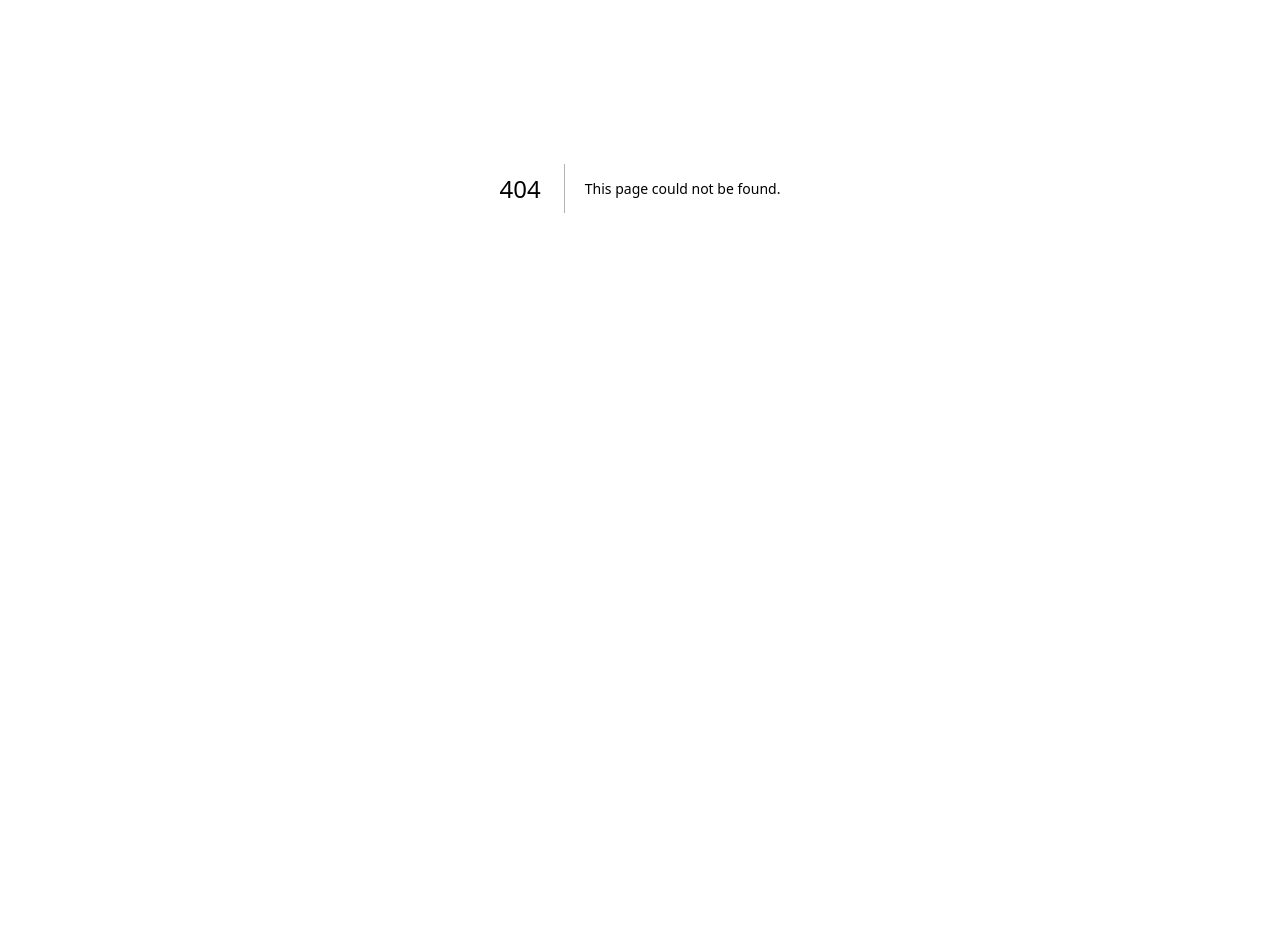
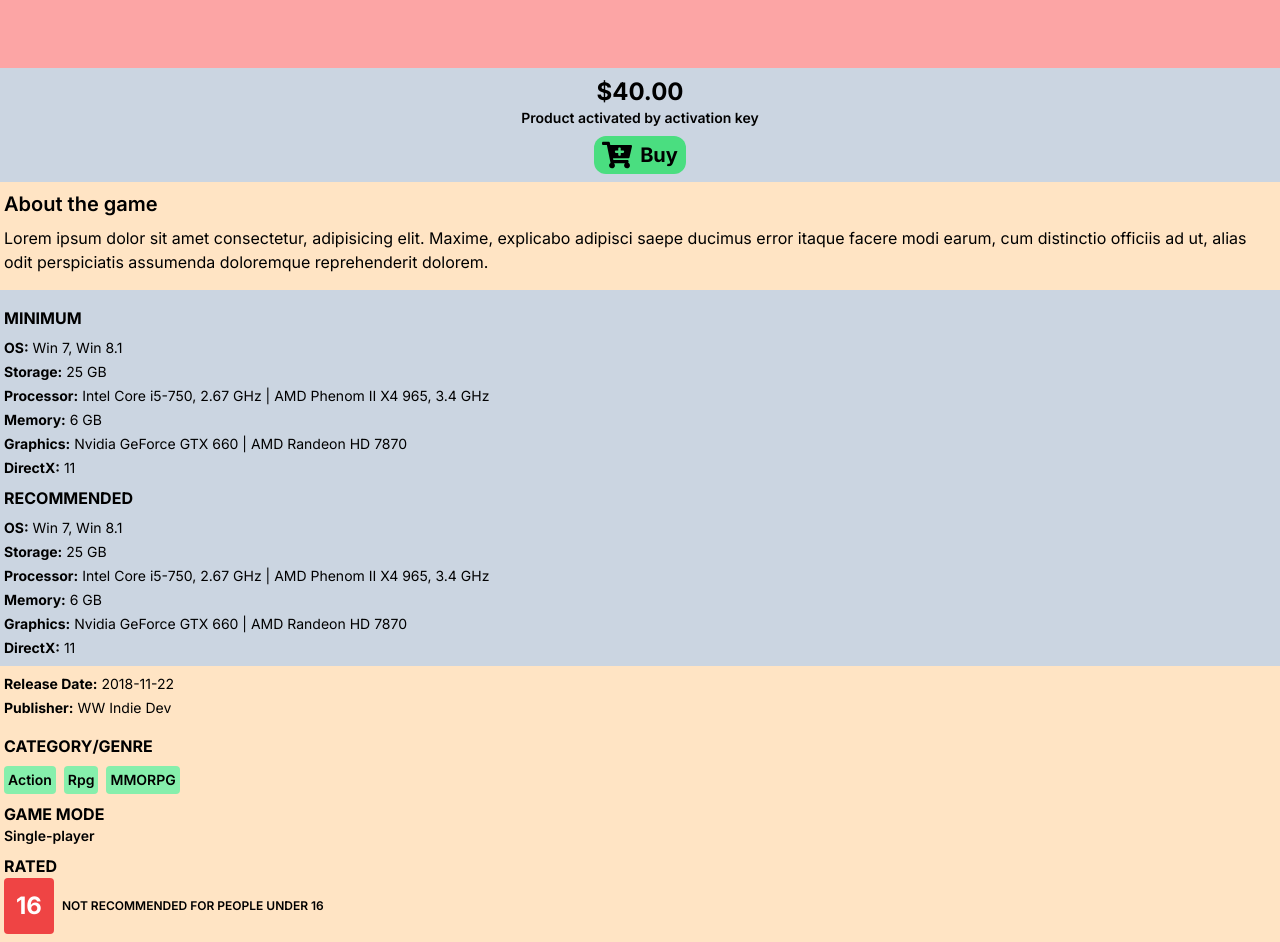
Before and after one commit to wesleywil/game-store, a Next.js app: page /store/game/1 in a window 1280 px wide. Before the commit this address had no page. Shown: the part 280-1222 px from the top of the page. Before the commit the page ends 868 px from the top, so only its background shows below. Built offline with nearby package versions, Linux system fonts and the light colour scheme.

Commit message:
added store game page and components used in the page

```diff
--- /dev/null
+++ b/src/app/store/game/[id]/page.tsx
@@ -0,0 +1,23 @@
+import StoreGameCategories from "@/components/store_game_categories/store_game_categories.component";
+import StoreGameGallery from "@/components/store_game_gallery/store_game_gallery.component";
+import StoreGameInfo from "@/components/store_game_info/store_game_info.component";
+import StoreGamePrice from "@/components/store_game_price/store_game_price.component";
+import StoreGameRequirements from "@/components/store_game_requirements/store_game_requirements.component";
+
+export default function Game() {
+  return (
+    <div>
+      <h1 className="text-black text-2xl font-semibold">Name of the game</h1>
+      {/* Game gallery */}
+      <StoreGameGallery />
+      {/* Game Price */}
+      <StoreGamePrice />
+      {/* Info */}
+      <StoreGameInfo />
+      {/* System Requirements */}
+      <StoreGameRequirements />
+      {/* Categories / Genre */}
+      <StoreGameCategories />
+    </div>
+  );
+}
--- /dev/null
+++ b/src/components/store_game_categories/store_game_categories.component.tsx
@@ -0,0 +1,49 @@
+const StoreGameCategories = () => {
+  return (
+    <div className="p-1 py-2 flex flex-col">
+      {/* Game info */}
+      <div className="mb-4 flex flex-col gap-1 text-sm">
+        <h1>
+          <b>Release Date:</b> 2018-11-22
+        </h1>
+        <h1>
+          <b>Publisher:</b> WW Indie Dev
+        </h1>
+      </div>
+      {/* Category/genre */}
+      <div className="flex flex-col">
+        <h1 className="font-bold mb-2">CATEGORY/GENRE</h1>
+        <div className="w-52 flex flex-wrap gap-2 text-sm font-semibold">
+          <div className="bg-green-300 p-1 rounded">
+            <h1>Action</h1>
+          </div>
+          <div className="bg-green-300 p-1 rounded">
+            <h1>Rpg</h1>
+          </div>
+          <div className="bg-green-300 p-1 rounded">
+            <h1>MMORPG</h1>
+          </div>
+        </div>
+      </div>
+      {/* Game mode */}
+      <div className="flex flex-col mt-2">
+        <h1 className="font-bold">GAME MODE</h1>
+        <h2 className="font-semibold text-sm">Single-player</h2>
+      </div>
+      {/* RATED */}
+      <div className="flex flex-col mt-2">
+        <h1 className="font-bold">RATED</h1>
+        <div className="flex items-center gap-2">
+          <h1 className="p-3 rounded bg-red-500 text-white text-2xl font-bold">
+            16
+          </h1>
+          <h1 className="text-xs font-semibold">
+            NOT RECOMMENDED FOR PEOPLE UNDER 16
+          </h1>
+        </div>
+      </div>
+    </div>
+  );
+};
+
+export default StoreGameCategories;
--- /dev/null
+++ b/src/components/store_game_gallery/store_game_gallery.component.tsx
@@ -0,0 +1,7 @@
+const StoreGameGallery = () => {
+  return (
+    <div className="w-full h-[30vh] mt-2 py-2 flex flex-col items-center justify-end bg-red-300"></div>
+  );
+};
+
+export default StoreGameGallery;
--- /dev/null
+++ b/src/components/store_game_info/store_game_info.component.tsx
@@ -0,0 +1,16 @@
+const StoreGameInfo = () => {
+  return (
+    <div className="p-1 py-2 flex flex-col">
+      <h1 className=" text-xl font-semibold">About the game</h1>
+
+      <p className="py-2">
+        Lorem ipsum dolor sit amet consectetur, adipisicing elit. Maxime,
+        explicabo adipisci saepe ducimus error itaque facere modi earum, cum
+        distinctio officiis ad ut, alias odit perspiciatis assumenda doloremque
+        reprehenderit dolorem.
+      </p>
+    </div>
+  );
+};
+
+export default StoreGameInfo;
--- /dev/null
+++ b/src/components/store_game_price/store_game_price.component.tsx
@@ -0,0 +1,20 @@
+import { FaCartPlus } from "react-icons/fa";
+
+const StoreGamePrice = () => {
+  return (
+    <div className="p-1 py-2 flex flex-col bg-slate-300">
+      <h1 className="text-2xl text-center font-bold">$40.00</h1>
+      <h3 className="text-sm font-semibold text-center">
+        Product activated by activation key
+      </h3>
+      <div className="mt-2 flex justify-center">
+        <button className="px-2 py-1 flex gap-2 bg-green-400 hover:bg-green-600 text-3xl text-black font-bold rounded-xl">
+          <FaCartPlus className="self-center" />
+          <span className="self-center text-xl">Buy</span>
+        </button>
+      </div>
+    </div>
+  );
+};
+
+export default StoreGamePrice;
--- /dev/null
+++ b/src/components/store_game_requirements/store_game_requirements.component.tsx
@@ -0,0 +1,54 @@
+const StoreGameRequirements = () => {
+  return (
+    <div className="p-1 py-2 flex flex-col bg-slate-300">
+      {/* Minimum */}
+      <h1 className="my-2 font-bold">MINIMUM</h1>
+      <div className="flex flex-col gap-1 text-sm">
+        <h1>
+          <b>OS:</b> Win 7, Win 8.1
+        </h1>
+        <h1>
+          <b>Storage:</b> 25 GB
+        </h1>
+        <h1>
+          <b>Processor:</b> Intel Core i5-750, 2.67 GHz | AMD Phenom II X4 965,
+          3.4 GHz
+        </h1>
+        <h1>
+          <b>Memory:</b> 6 GB
+        </h1>
+        <h1>
+          <b>Graphics:</b> Nvidia GeForce GTX 660 | AMD Randeon HD 7870
+        </h1>
+        <h1>
+          <b>DirectX:</b> 11
+        </h1>
+      </div>
+      {/* Recommended */}
+      <h1 className="my-2 font-bold">RECOMMENDED</h1>
+      <div className="flex flex-col gap-1 text-sm">
+        <h1>
+          <b>OS:</b> Win 7, Win 8.1
+        </h1>
+        <h1>
+          <b>Storage:</b> 25 GB
+        </h1>
+        <h1>
+          <b>Processor:</b> Intel Core i5-750, 2.67 GHz | AMD Phenom II X4 965,
+          3.4 GHz
+        </h1>
+        <h1>
+          <b>Memory:</b> 6 GB
+        </h1>
+        <h1>
+          <b>Graphics:</b> Nvidia GeForce GTX 660 | AMD Randeon HD 7870
+        </h1>
+        <h1>
+          <b>DirectX:</b> 11
+        </h1>
+      </div>
+    </div>
+  );
+};
+
+export default StoreGameRequirements;
```
